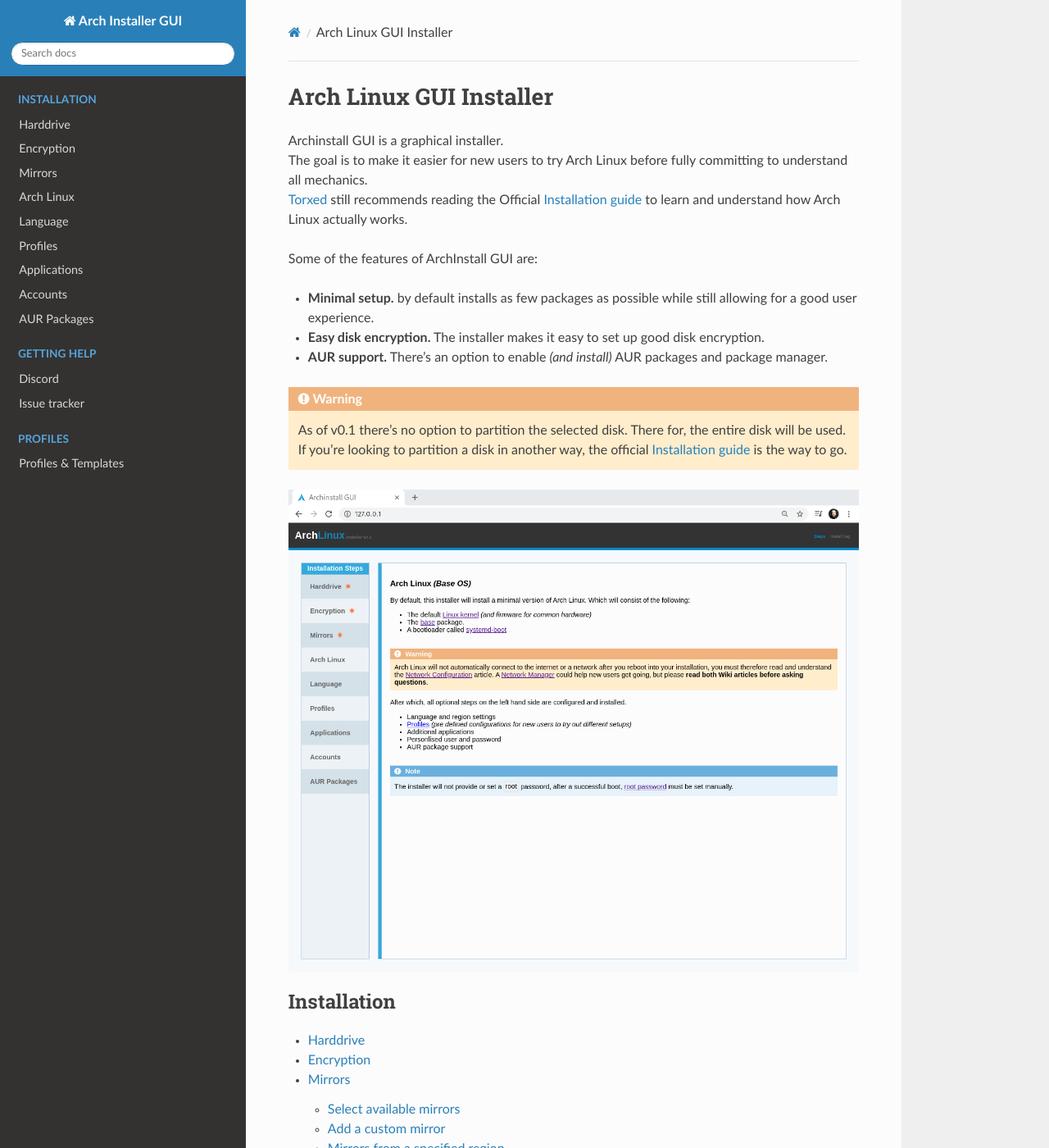
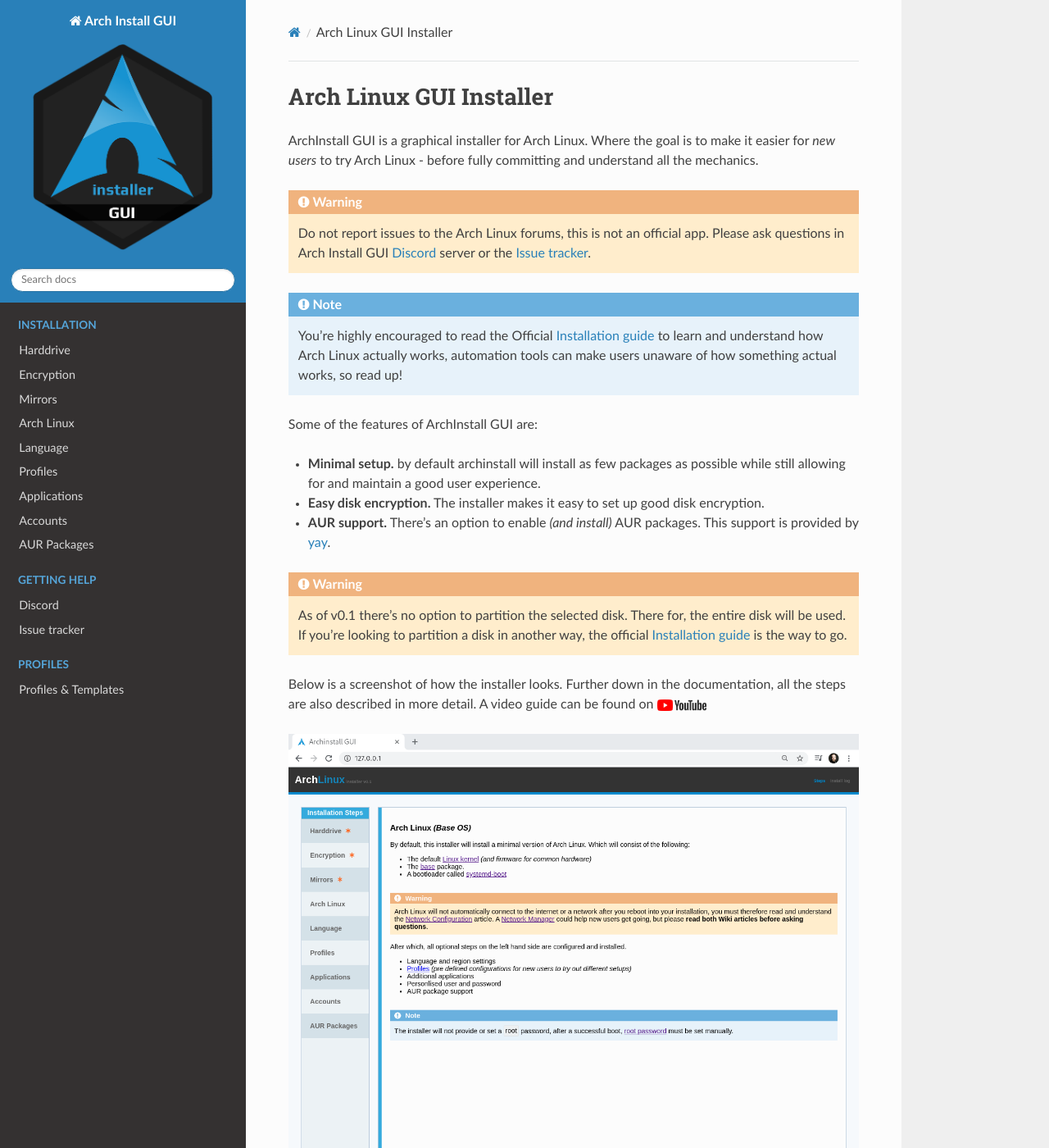
Before and after one commit to Torxed/archinstall_gui, a Sphinx documentation site: the page built from docs/index.rst, in a window 1280 px wide and 1400 px high. Shown: the whole window at 82% size. Built offline with Sphinx 7.4.7 and the Read the Docs theme 2.0.0, drawn with Linux system fonts in a browser that asks for light colours.

Commit message:
Updated documentation and a logo. Also a youtube link to a recording of v0.1rc10 working.

```diff
--- a/docs/conf.py
+++ b/docs/conf.py
@@ -17,7 +17,7 @@
 
 # -- Project information -----------------------------------------------------
 
-project = 'Arch Installer GUI'
+project = 'Arch Install GUI'
 copyright = '2020, Anton Hvornum'
 author = 'Anton Hvornum'
 
@@ -85,14 +85,14 @@
 #html_file_suffix = None
 
 # Output file base name for HTML help builder.
-htmlhelp_basename = 'archinstallerguidoc'
+htmlhelp_basename = 'archinstallguidoc'
 
 # -- Options for manual page output --------------------------------------------
 
 # One entry per manual page. List of tuples
 # (source start file, name, description, authors, manual section).
 man_pages = [
-    ('index', 'Arch Installer GUI', u'Arch Installer GUI Documentation',
+    ('index', 'Arch Install GUI', u'Arch Install GUI Documentation',
      [u'Anton Hvornum'], 1)
 ]
 
@@ -106,6 +106,6 @@
 # (source start file, target name, title, author,
 #  dir menu entry, description, category)
 texinfo_documents = [
-  ('index', 'Arch Installer GUI', u'Arch Installer GUI Documentation',
-   u'Anton Hvornum', 'Arch Installer GUI', 'Simple and minimal HTTP server.'),
+  ('index', 'Arch Install GUI', u'Arch Install GUI Documentation',
+   u'Anton Hvornum', 'Arch Install GUI', 'Simple and minimal HTTP server.'),
 ]
--- a/docs/help/issues.rst
+++ b/docs/help/issues.rst
@@ -1,9 +1,11 @@
-.. _help.issues:
+.. _issues:
 
 Issue tracker
 =============
 
-Issues whould be reported over at `GitHub/issues <https://github.com/Torxed/slimDNS/issues>`_.
+.. warning:: Do not report issues to the Arch Linux forums, this is not an official app.
+
+Issues whould be reported over at `GitHub/issues <https://github.com/Torxed/archinstall_gui/issues>`_.
 
 General questions, enhancements and security issues can be reported over there too.
 For quick issues or if you need help, head over the to the Discord.
--- a/docs/index.rst
+++ b/docs/index.rst
@@ -1,21 +1,29 @@
 Arch Linux GUI Installer
 ========================
 
-| Archinstall GUI is a graphical installer.
-| The goal is to make it easier for new users to try Arch Linux before fully committing to understand all mechanics.
-| `Torxed <https://github.com/Torxed>`_ still recommends reading the Official `Installation guide <https://wiki.archlinux.org/index.php/installation_guide>`_ to learn and understand how Arch Linux actually works.
+| ArchInstall GUI is a graphical installer for Arch Linux. Where the goal is to make it easier for *new users* to try Arch Linux - before fully committing and understand all the mechanics.
+
+.. warning:: Do not report issues to the Arch Linux forums, this is not an official app. Please ask questions in Arch Install GUI :ref:`discord` server or the :ref:`issues`.
+
+.. note:: You're highly encouraged to read the Official `Installation guide <https://wiki.archlinux.org/index.php/installation_guide>`_ to learn and understand how Arch Linux actually works, automation tools can make users unaware of how something actual works, so read up!
 
 Some of the features of ArchInstall GUI are:
 
-* **Minimal setup.** by default installs as few packages as possible while still allowing for a good user experience.
+* **Minimal setup.** by default archinstall will install as few packages as possible while still allowing for and maintain a good user experience.
 
 * **Easy disk encryption.** The installer makes it easy to set up good disk encryption.
 
-* **AUR support.** There's an option to enable *(and install)* AUR packages and package manager.
+* **AUR support.** There's an option to enable *(and install)* AUR packages. This support is provided by `yay <https://github.com/Jguer/yay>`_.
 
 .. warning:: As of v0.1 there's no option to partition the selected disk. There for, the entire disk will be used. If you're looking to partition a disk in another way, the official `Installation guide <https://wiki.archlinux.org/index.php/installation_guide>`_ is the way to go.
 
+Below is a screenshot of how the installer looks. Further down in the documentation, all the steps are also described in more detail. A video guide can be found on |youtube|
+
 .. image:: installer_overview.png
+
+.. |youtube| raw:: html
+
+   <a target="_blank" href="https://youtu.be/ZRRSUxGF_Es"><img src="_static/youtube_logo.png" width="60px" alt="Youtube link"></a>
 
 .. toctree::
    :maxdepth: 3
```
Also changed, not shown: docs/help/discord.rst (+5 -3 lines), docs/_static/logo.png (added), docs/_static/slimDNS.png (deleted), docs/_static/youtube_logo.png (added).
